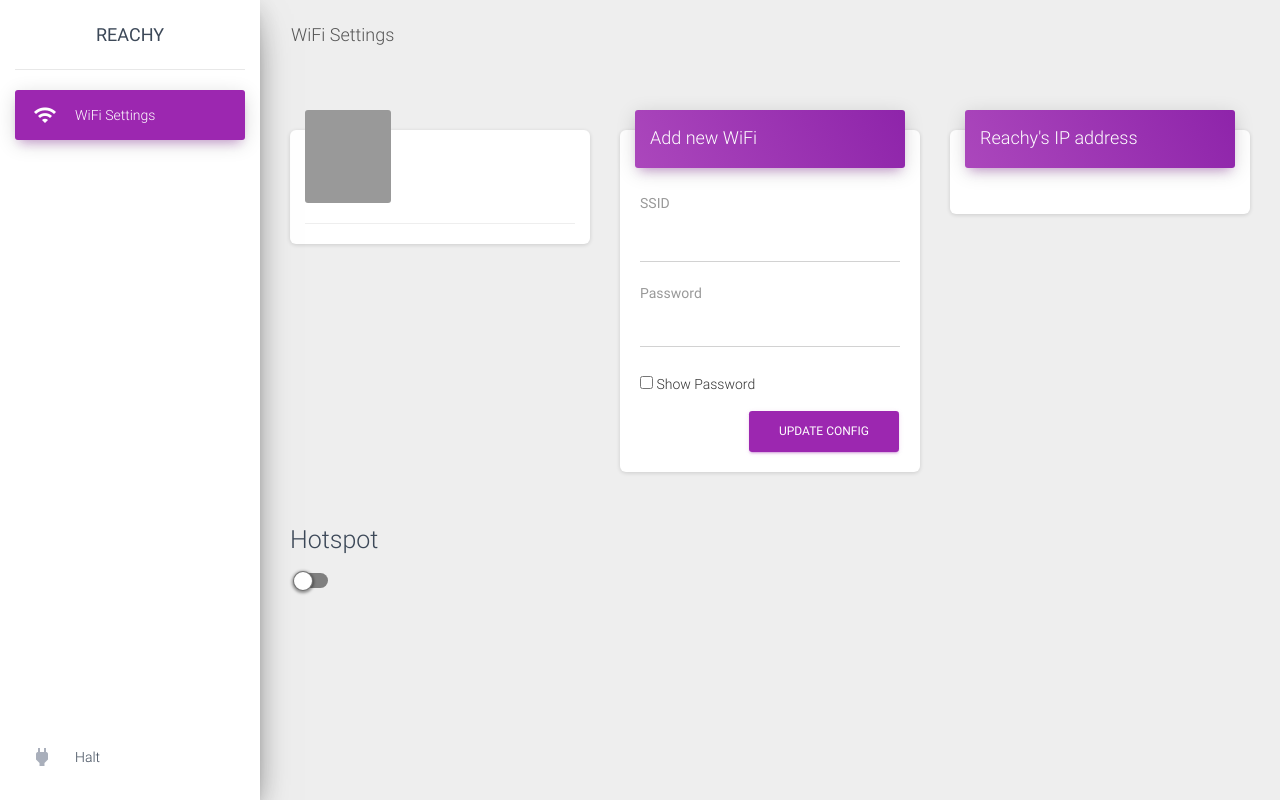
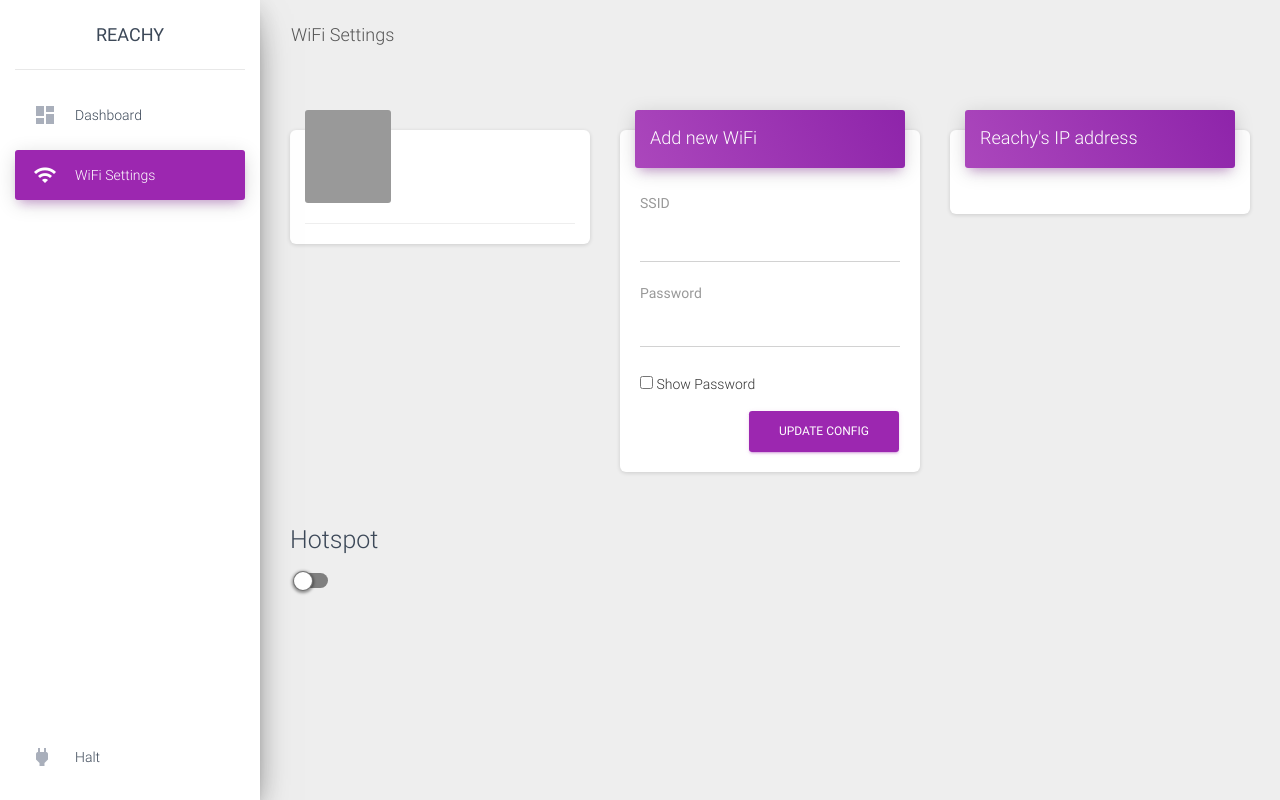
Before and after one commit to pollen-robotics/reachy-dashboard, a Flask app: template dashboard/templates/wifi.html in a window 1280 px wide. Run offline with Flask 2, Linux system fonts and the light colour scheme; the template is opened without the code that fills it, so the values that code supplies are empty; parts of the project's set-up code (start-up, migrations or seed data) failed here and were passed over; some libraries are stand-ins or nearby versions.

Commit message:
Add dashboard button on sidebar.

```diff
--- a/dashboard/templates/wifi.html
+++ b/dashboard/templates/wifi.html
@@ -24,6 +24,12 @@
       <div class="logo"><a href="#" class="simple-text logo-normal">Reachy</a></div>
       <div class="sidebar-wrapper">
         <ul class="nav">
+          <li class="nav-item">
+            <a class="nav-link" href="/">
+              <i class="material-icons">dashboard</i>
+              <p>Dashboard</p>
+            </a>
+          </li>
           <li class="nav-item active">
             <a class="nav-link" href="/wifi">
               <i class="material-icons">wifi</i>
```
